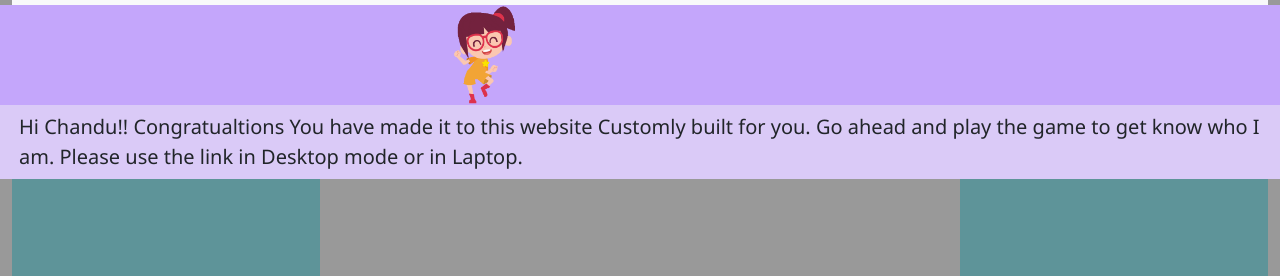
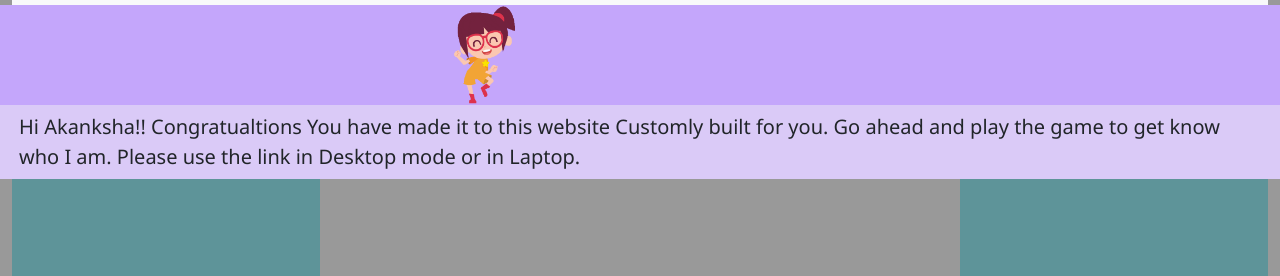
Before and after one commit to DeadShot1012/Kevin, a plain HTML site: page index.html in a window 1280 px wide. Shown: the part 51-327 px from the top of the page. Drawn offline with nearby package versions, Linux system fonts and the light colour scheme; a script that the page names is missing; a web font is replaced by a local one.

Commit message:
Update index.html

```diff
--- a/index.html
+++ b/index.html
@@ -128,7 +128,7 @@
         <section id="messageContent">
           <article>
             <div class="message">
-              Hi Chandu!! Congratualtions You have made it to this website Customly built for you.
+              Hi Akanksha!! Congratualtions You have made it to this website Customly built for you.
               Go ahead and play the game to get know who I am.
               Please use the link in Desktop mode or in Laptop.
             </div>
```
